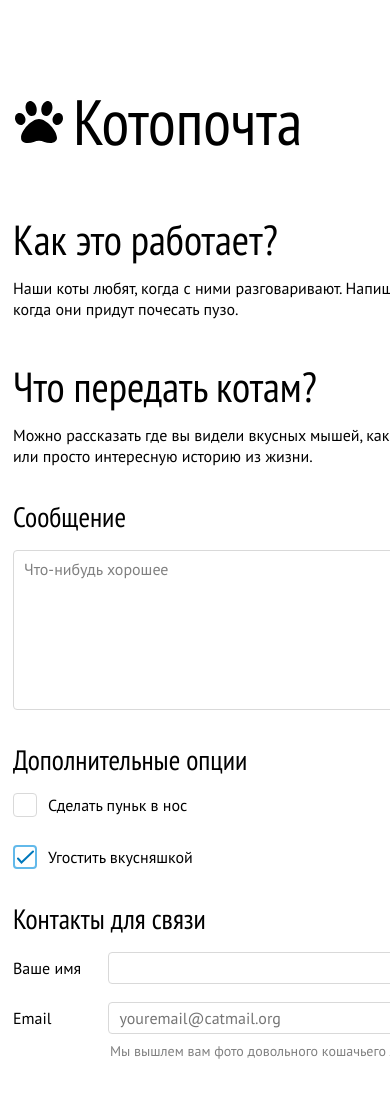
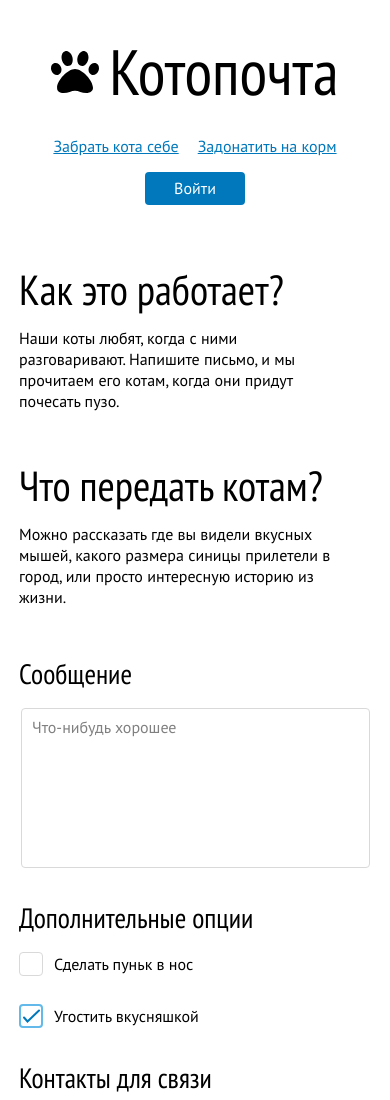
Before and after one commit to AntipovSergey/Pyrus_Antipov, a website: page source/index.html in a window 390 px wide. Shown: the top 1100 px of the page. Drawn offline with nearby package versions, Linux system fonts and the light colour scheme; files that its build step writes are made by us from their sources; files whose address does not match are found by name.

Commit message:
Завершает работу над проектом

```diff
--- a/source/index.html
+++ b/source/index.html
@@ -29,7 +29,7 @@
               <a class="user-navigation__link" href="#">Задонатить на корм</a>
             </li>
           </ul>
-          <button class="user-navigation__button btn-reset" type="button">Войти</button>
+          <button class="user-navigation__button btn-reset" type="button"><span>Войти</span></button>
         </div>
       </div>
     </header>
--- a/source/scss/components/form.scss
+++ b/source/scss/components/form.scss
@@ -185,3 +185,47 @@
   font-size: 20px;
   line-height: 26px;
 }
+
+@media (max-width: 1025px) {
+  .form__button {
+    margin: 0 auto;
+    width: 98%;
+    justify-content: center;
+  }
+
+  .form__message textarea {
+    margin-left: 2px;
+    width: 98%;
+  }
+
+  .form__contacts h3 {
+    margin-bottom: 21px;
+  }
+
+  .form__name,
+  .form__email {
+    padding-left: 3px;
+    align-items: flex-start;
+    flex-direction: column;
+  }
+
+  .form__name {
+    margin-bottom: 24px;
+  }
+
+  .form__name label,
+  .form__email label {
+    margin-bottom: 7px;
+  }
+
+  .form__name input,
+  .form__email input {
+    margin-left: -2px;
+    width: 99%;
+  }
+
+  .form__contacts span {
+    margin-left: 0;
+    margin-bottom: 66px;
+  }
+}
--- a/source/scss/components/main-header.scss
+++ b/source/scss/components/main-header.scss
@@ -30,3 +30,15 @@
   font-size: 64px;
   line-height: 83px;
 }
+
+@media (max-width: 860px) {
+  .main-header__container {
+    flex-direction: column;
+    padding-top: 30px;
+    padding-bottom: 58px;
+  }
+
+  .main-header__logo {
+    margin-bottom: 23px;
+  }
+}
--- a/source/scss/components/main.scss
+++ b/source/scss/components/main.scss
@@ -1,13 +1,12 @@
 .main__container {
-  // display: flex;
-  // align-items: flex-start ;
   display: grid;
-  grid-template-columns: 660px 300px;
+  grid-template-columns: auto 300px;
   column-gap: 40px;
 }
 
 .main__content {
   margin-left: -2px;
+  max-width: 660px;
 }
 
 .main__content h2 {
@@ -41,3 +40,41 @@
 .main__images h3 {
   margin-top: 10px;
 }
+
+
+@media (max-width: 860px) {
+  .main__container {
+    padding-bottom: 109px;
+    grid-template-columns: auto;
+    row-gap: 60px;
+  }
+
+  .main__content {
+    margin-left: 0;
+    padding-left: 4px;
+    max-width: 100%;
+  }
+
+  .main__content p {
+    // max-width: 312px;
+    padding-right: 29px;
+    margin-bottom: 47px;
+  }
+
+  .main__content p:last-of-type {
+    margin-bottom: 48px;
+  }
+
+  .main__content h3,
+  .main__images h3 {
+    margin: 0 0 16px;
+  }
+
+  .main__images {
+    padding-left: 5px;
+  }
+
+  .main__images h3 {
+    margin-top: -1px;
+  }
+}
--- a/source/scss/components/photos-list.scss
+++ b/source/scss/components/photos-list.scss
@@ -8,6 +8,18 @@
 }
 
 .photos-list__item {
-  border-radius: 4px;
+  border-radius: 9px;
   overflow: hidden;
 }
+
+@media (max-width: 860px) {
+  .photos-list {
+    margin-right: 3px;
+    grid-template-rows: 224px 447px 224px;
+  }
+
+  .photos-list__item img {
+    width: 100%;
+    height: 100%;
+  }
+}
--- a/source/scss/components/user-navigation.scss
+++ b/source/scss/components/user-navigation.scss
@@ -24,6 +24,7 @@
 
   &:hover {
     color: $color-light-blue;
+    text-decoration: none;
   }
 
   &:focus,
@@ -39,7 +40,6 @@
   line-height: 21px;
   color: $color-white;
   background-color: $color-links;
-  opacity: 1;
   transition: all 0.3s ease-in-out;
   border-radius: 4px;
 
@@ -49,7 +49,30 @@
 
   &:focus,
   &:active {
-    opacity: 0.6;
     background-color: $color-dark-blue;
   }
+
+  &:focus span,
+  &:active span {
+    opacity: 0.6;
+  }
 }
+
+.user-navigation__button span {
+  color: currentColor;
+  opacity: 1;
+}
+
+@media (max-width: 860px) {
+  .user-navigation {
+    flex-direction: column;
+  }
+
+  .user-navigation__button {
+    margin: 0;
+  }
+
+  .user-navigation__links {
+    margin-bottom: 15px;
+  }
+}
```
Also changed, not shown: build/css/style.min.css, build/index.html, readme.md (added), 1 other file.
